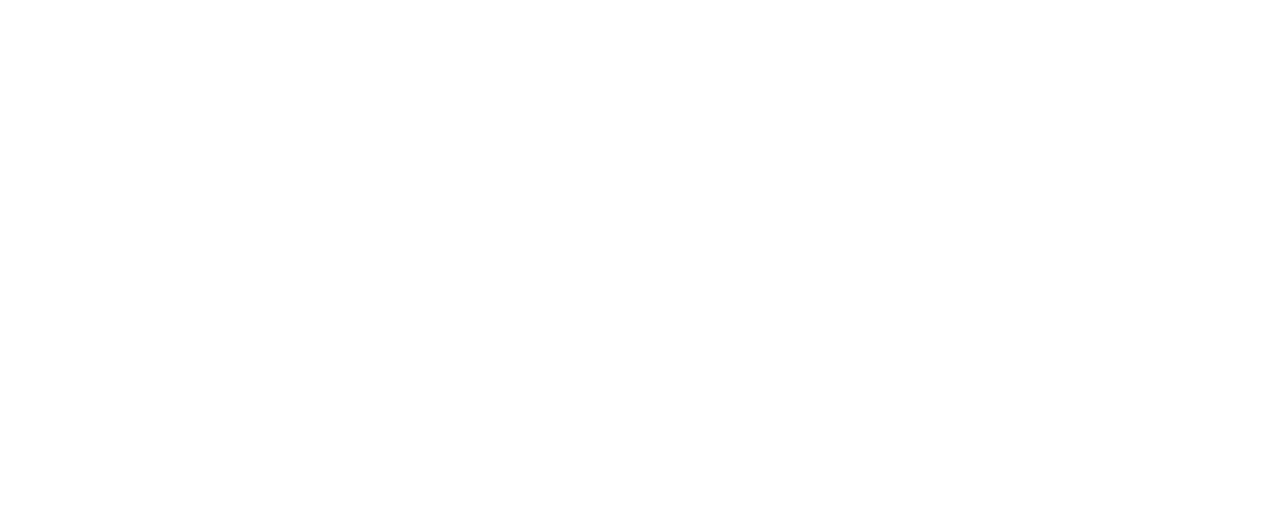
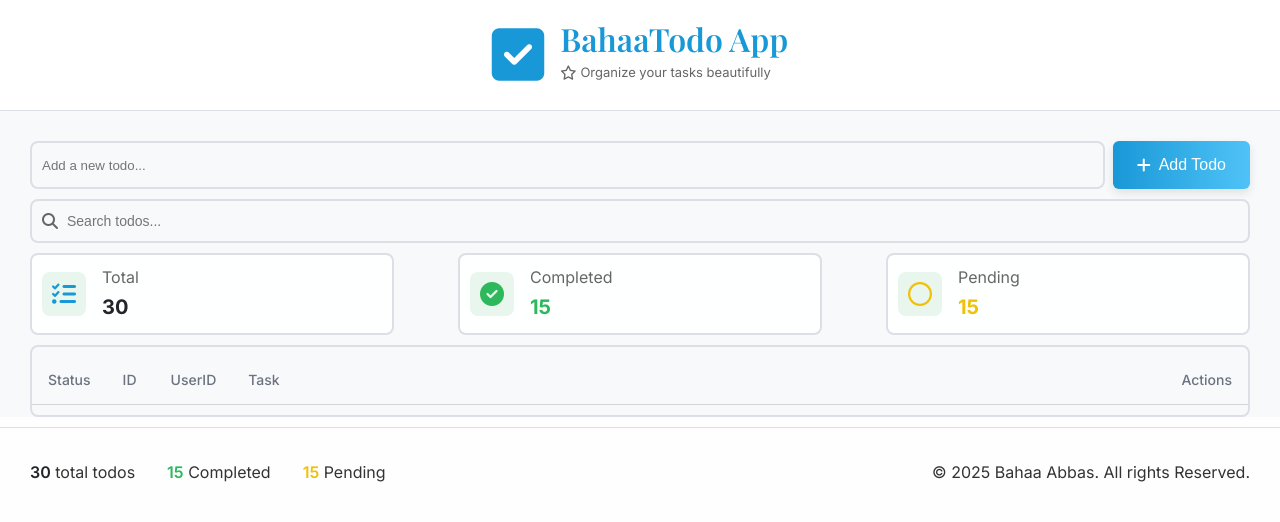
Before and after one commit to BahaaAbbas/ToDoTask, a plain HTML site: page index.html in a window 1280 px wide. Drawn offline with nearby package versions, Linux system fonts and the light colour scheme.

Commit message:
Static design Done

```diff
--- a/index.html
+++ b/index.html
@@ -5,9 +5,148 @@
     <meta name="viewport" content="width=device-width, initial-scale=1.0" />
     <meta name="author" content="Bahaa Abbas" />
     <title>BahaaToDo</title>
+    <link rel="icon" href="assets/todo.png" type="image/png" />
+    <link
+      href="https://fonts.googleapis.com/css2?family=Inter:wght@300;400;500;600;700&family=Playfair+Display:wght@400;500;600;700&display=swap"
+      rel="stylesheet"
+    />
+    <link
+      rel="stylesheet"
+      href="https://cdnjs.cloudflare.com/ajax/libs/font-awesome/6.4.0/css/all.min.css"
+    />
     <link rel="stylesheet" href="style.css" />
   </head>
   <body>
+    <!-- Header -->
+    <header class="header">
+      <div class="header-container">
+        <div class="logo">
+          <i class="fa-solid fa-square-check"></i>
+        </div>
+        <div class="header-title">
+          <h1 class="main-title">BahaaTodo App</h1>
+          <p class="secondary-title">
+            <i class="fa-regular fa-star"></i>
+            Organize your tasks beautifully
+          </p>
+        </div>
+      </div>
+    </header>
+
+    <main class="main">
+      <div class="container">
+        <!-- form -->
+        <form action="" class="form" id="todo-form">
+          <input
+            type="text"
+            name="text"
+            id="todo-text"
+            placeholder="Add a new todo..."
+          />
+          <button type="submit" id="submitBtn">
+            <i class="fa-solid fa-plus"></i>
+            Add Todo
+          </button>
+        </form>
+        <!-- Search -->
+        <div class="search">
+          <i class="fa-solid fa-magnifying-glass"></i>
+          <input
+            type="text"
+            name="search"
+            id="search"
+            placeholder="Search todos..."
+          />
+        </div>
+
+        <!-- Stats -->
+        <div class="stats">
+          <div class="box">
+            <i class="fa-solid fa-list-check"></i>
+            <div class="box-info">
+              <p class="box-title">Total</p>
+              <p class="box-value">30</p>
+            </div>
+          </div>
+
+          <div class="box">
+            <i class="fa-solid fa-circle-check"></i>
+            <div class="box-info">
+              <p class="box-title">Completed</p>
+              <p class="box-value">15</p>
+            </div>
+          </div>
+
+          <div class="box">
+            <i class="fa-regular fa-circle"></i>
+            <div class="box-info">
+              <p class="box-title">Pending</p>
+              <p class="box-value">15</p>
+            </div>
+          </div>
+        </div>
+
+        <!-- ToDo -->
+        <div class="todo-table">
+          <table>
+            <thead>
+              <tr>
+                <th style="width: 3rem">Status</th>
+                <th style="width: 3rem">ID</th>
+                <th style="width: 3rem">UserID</th>
+                <th>Task</th>
+                <th style="width: 5rem">Actions</th>
+              </tr>
+            </thead>
+
+            <tbody></tbody>
+          </table>
+        </div>
+      </div>
+    </main>
+
+    <!-- Delete PopUp -->
+    <div class="popup-overlay">
+      <div class="popup">
+        <h3>Delete Todo</h3>
+        <p>
+          Are you sure you want to delete this todo? This action cannot be
+          undone.
+        </p>
+        <div class="popup-btn">
+          <button class="cancel">Cancel</button>
+          <button class="delete">Delete</button>
+        </div>
+      </div>
+    </div>
+
+    <!-- Footer -->
+    <footer class="footer">
+      <div class="container">
+        <div class="footer-content">
+          <div class="footer-summary">
+            <p class="summary-text">
+              <span>30</span>
+              total todos
+            </p>
+
+            <p class="summary-text">
+              <span>15</span>
+              Completed
+            </p>
+
+            <p class="summary-text">
+              <span>15</span>
+              Pending
+            </p>
+          </div>
+          <div class="footer-text">
+            <p>&copy; 2025 Bahaa Abbas. All rights Reserved.</p>
+          </div>
+        </div>
+      </div>
+    </footer>
+
     <script src="tasks.js"></script>
   </body>
 </html>
--- a/style.css
+++ b/style.css
@@ -0,0 +1,413 @@
+/* Variables */
+:root {
+  --bg-color: #fefefe;
+  --header-color: rgba(254, 254, 254, 0.8);
+  --content-color: #f8f9fb;
+  --text-color: #333333;
+  --subtitle-color: #666;
+  --title-color: #1998d7;
+  --total-color: #22252a;
+  --completed-color: #2eb85c;
+  --pending-color: #f0c108;
+  --box-color: #feffff;
+  --border-color: #dcdfe6;
+}
+
+/* General */
+* {
+  margin: 0;
+  padding: 0;
+  box-sizing: border-box;
+}
+
+body {
+  font-family: "Inter", sans-serif;
+  color: var(--text-color);
+  background-color: var(--bg-color);
+  line-height: 1.6;
+}
+
+h1,
+h2,
+h3,
+h4,
+h5,
+h6 {
+  font-family: "Playfair Display", serif;
+  font-weight: 600;
+  line-height: 1.2;
+  color: var(--text-color);
+}
+
+.container {
+  margin: 0 auto;
+  padding: 0 30px;
+}
+
+/* Header */
+.header {
+  position: sticky;
+  top: 0px;
+  background-color: var(--header-color);
+  z-index: 1000;
+  border-bottom: 1px solid var(--border-color);
+  backdrop-filter: blur(3px);
+  background-color: rgba(255, 255, 255, 0.6);
+}
+
+.header-container {
+  margin: 0 auto;
+  padding: 20px 30px;
+  display: flex;
+  justify-content: center;
+  align-items: center;
+  gap: 1rem;
+}
+
+.logo {
+  height: 60px;
+  display: flex;
+  align-items: center;
+}
+
+.logo i {
+  font-size: 60px;
+  color: var(--title-color);
+  height: 100%;
+}
+
+.header-title {
+  height: 70px;
+}
+
+.header-title h1 {
+  color: var(--title-color);
+}
+
+.header-title p {
+  color: var(--subtitle-color);
+  margin: 0.25rem 0 0;
+  font-size: small;
+}
+
+.secondary-title {
+  display: flex;
+  align-items: center;
+  gap: 0.25rem;
+}
+
+.secondary-title i {
+  font-size: 0.9rem;
+}
+
+/* main */
+.main {
+  background-color: var(--content-color);
+  padding-top: 30px;
+}
+
+.form {
+  display: flex;
+  gap: 0.5rem;
+}
+
+.form input {
+  flex: 1;
+  padding: 12px 15px 12px 10px;
+  border: 2px solid var(--border-color);
+  border-radius: 8px;
+  outline: none;
+  background: transparent;
+}
+
+.form button {
+  height: 3rem;
+  padding: 0 1.5rem;
+  font-size: 1rem;
+  color: white;
+  display: flex;
+  align-items: center;
+  justify-content: center;
+  gap: 0.5rem;
+  border: none;
+  border-radius: 0.375rem;
+  background-image: linear-gradient(to right, #1998d7, #4fc3f7);
+  box-shadow: 0 4px 10px rgba(0, 0, 0, 0.1);
+  transition: all 0.3s ease-in-out;
+  cursor: pointer;
+}
+
+.form input:hover,
+.form input:focus {
+  border: 2px solid #b6ddf1;
+}
+
+.search {
+  position: relative;
+  margin: 10px 0px;
+}
+
+.search i {
+  position: absolute;
+  left: 0.75rem;
+  top: 50%;
+  transform: translateY(-50%);
+  color: var(--subtitle-color);
+}
+
+.search input {
+  font-size: 14px;
+  background: transparent;
+  padding: 12px 15px 12px 35px;
+  width: 100%;
+  border: 2px solid var(--border-color);
+  border-radius: 8px;
+  outline: none;
+}
+
+.search input:hover,
+.search input:focus {
+  border: 2px solid #b6ddf1;
+}
+
+/* Stats */
+.stats {
+  display: grid;
+  grid-template-columns: 1fr 1fr 1fr;
+  gap: 4rem;
+  align-items: center;
+}
+
+.stats .box {
+  display: flex;
+  align-items: center;
+  justify-content: start;
+  gap: 1rem;
+  padding: 10px;
+  border: 2px solid var(--border-color);
+  border-radius: 8px;
+  background-color: var(--box-color);
+}
+
+.stats .box:hover {
+  border: 2px solid #b6ddf1;
+}
+
+.box-title {
+  color: var(--subtitle-color);
+}
+
+.box i {
+  background-color: #e9f6ed;
+  padding: 10px;
+  border-radius: 8px;
+  font-size: 1.5rem;
+}
+
+.stats .box:nth-of-type(1) i {
+  color: var(--title-color);
+}
+
+.stats .box:nth-of-type(2) i {
+  color: var(--completed-color);
+}
+
+.stats .box:nth-of-type(3) i {
+  color: var(--pending-color);
+}
+.stats .box:nth-of-type(1) .box-value {
+  color: var(--total-color);
+  font-size: 1.25rem;
+  font-weight: bold;
+}
+
+.stats .box:nth-of-type(2) .box-value {
+  color: var(--completed-color);
+  font-size: 1.25rem;
+  font-weight: bold;
+}
+
+.stats .box:nth-of-type(3) .box-value {
+  color: var(--pending-color);
+  font-size: 1.25rem;
+  font-weight: bold;
+}
+
+/* Todo */
+.todo-table {
+  padding: 10px 0;
+  margin: 10px 0px;
+  border: 2px solid var(--border-color);
+  border-radius: 8px;
+  overflow-x: auto;
+}
+
+.todo-table:hover {
+  border: 2px solid #b6ddf1;
+  transition: all 0.3s ease-in-out;
+}
+
+.todo-table table {
+  width: 100%;
+  font-size: 0.875rem;
+  line-height: 1.25rem;
+  border-collapse: collapse;
+}
+
+.todo-table thead tr {
+  border-bottom: 1px solid #d1d5db;
+  transition: color 0.2s, background-color 0.2s;
+}
+
+.todo-table thead tr:hover {
+  background-color: rgba(229, 231, 235, 0.5);
+}
+
+.todo-table thead th {
+  height: 3rem;
+  padding-left: 1rem;
+  padding-right: 1rem;
+  text-align: left;
+  vertical-align: middle;
+  font-weight: 500;
+  color: #6b7280;
+}
+
+.todo-table tbody tr {
+  border-bottom: 1px solid #e5e7eb;
+  transition: background-color 0.2s ease;
+}
+
+.todo-table tbody tr:hover {
+  background-color: rgba(229, 231, 235, 0.3);
+}
+
+.todo-table tbody td {
+  padding-left: 1rem;
+  padding-right: 1rem;
+  height: 3rem;
+  vertical-align: middle;
+  font-size: 0.875rem;
+  font-weight: 600;
+  color: var(--subtitle-color);
+}
+
+.todo-table tbody tr td:nth-of-type(1) {
+  text-transform: capitalize;
+}
+
+/* Delete PopUp  */
+.popup-overlay {
+  position: fixed;
+  top: 0;
+  left: 0;
+  width: 100vw;
+  height: 100vh;
+  background-color: rgba(0, 0, 0, 0.5);
+  display: flex;
+  align-items: center;
+  justify-content: center;
+  z-index: 9999;
+  display: none;
+}
+
+.popup {
+  position: fixed;
+  left: 50%;
+  top: 50%;
+  transform: translate(-50%, -50%);
+  display: flex;
+  flex-direction: column;
+  align-items: center;
+  gap: 1rem;
+  padding: 20px;
+  background-color: rgb(31, 231, 155);
+  border-radius: 8px;
+  font-weight: 600;
+}
+
+.popup-btn .delete {
+  height: 3rem;
+  padding: 0 1rem;
+  font-size: 1rem;
+  color: white;
+  border: none;
+  border-radius: 0.375rem;
+  background-image: linear-gradient(to right, #b87171, #fd0202);
+  box-shadow: 0 4px 10px rgba(0, 0, 0, 0.1);
+  transition: all 0.3s ease-in-out;
+  cursor: pointer;
+}
+
+.popup-btn .cancel {
+  height: 3rem;
+  padding: 0 1rem;
+  font-size: 1rem;
+  color: white;
+  border: none;
+  border-radius: 0.375rem;
+  background-image: linear-gradient(to right, #b3ff00, #b4f124);
+  box-shadow: 0 4px 10px rgba(0, 0, 0, 0.1);
+  transition: all 0.3s ease-in-out;
+  cursor: pointer;
+}
+
+/* Footer */
+.footer {
+  background-color: var(--bg-color);
+  color: var(--text-color);
+  padding: 2rem 0;
+  border-top: 1px solid var(--border-color);
+}
+
+.footer-content {
+  display: flex;
+  justify-content: space-between;
+  align-items: center;
+}
+
+.footer-summary {
+  display: flex;
+  justify-content: space-between;
+  align-items: center;
+  gap: 2rem;
+}
+
+.footer-summary .summary-text:nth-of-type(1) span {
+  color: var(--total-color);
+  font-weight: 600;
+}
+
+.footer-summary .summary-text:nth-of-type(2) span {
+  color: var(--completed-color);
+  font-weight: 600;
+}
+
+.footer-summary .summary-text:nth-of-type(3) span {
+  color: var(--pending-color);
+  font-weight: 600;
+}
+
+/*Responsive */
+@media (max-width: 768px) {
+  .stats {
+    grid-template-columns: 1fr;
+    gap: 1rem;
+  }
+
+  .footer-content {
+    flex-direction: column;
+    text-align: center;
+    gap: 1rem;
+  }
+
+  .footer-summary {
+    gap: 3rem;
+  }
+}
+
+@media (max-width: 480px) {
+  .container {
+    padding: 0 15px;
+  }
+}
```
Also changed, not shown: assets/todo.png (added).
